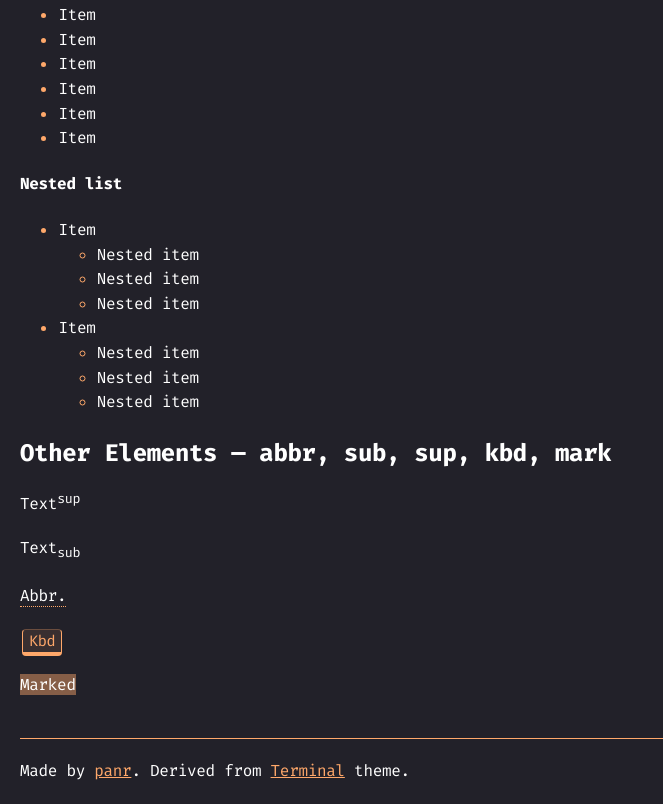
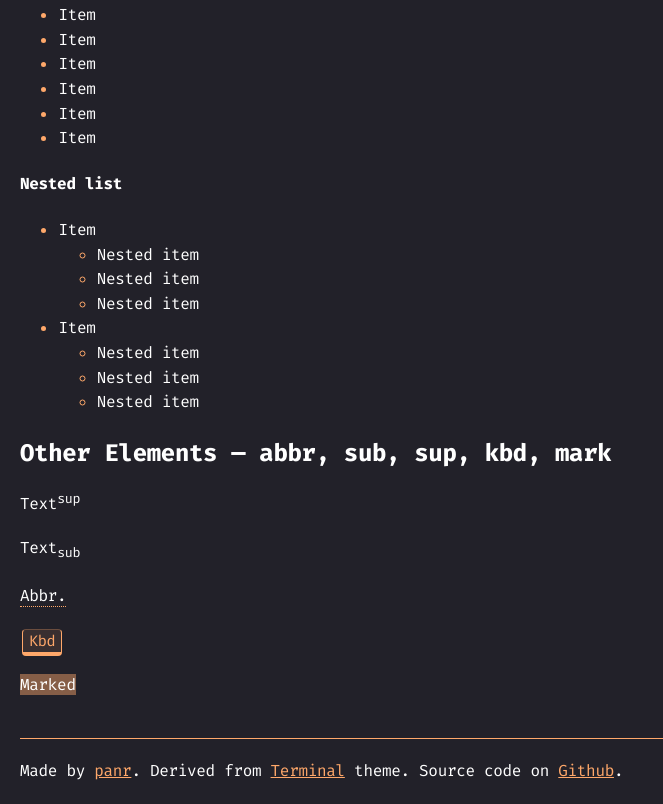
Before and after one commit to panr/terminal-css, a plain HTML site: page index.html in a window 1280 px wide. Shown: the part 2570-3374 px from the top of the page, without its empty margins (0-663 px from the left). Drawn offline with Linux system fonts and the light colour scheme.

Commit message:
update website

```diff
--- a/index.html
+++ b/index.html
@@ -239,7 +239,7 @@
 	</main>
 
 	<footer style="border-top: 1px solid var(--accent); margin-top: 40px; padding-top: 20px;">
-		Made by <a href="https://radoslawkoziel.pl" target="_blank">panr</a>. Derived from <a href="https://github.com/panr/hugo-theme-terminal" target="_blank">Terminal</a> theme.
+		Made by <a href="https://radoslawkoziel.pl" target="_blank">panr</a>. Derived from <a href="https://github.com/panr/hugo-theme-terminal" target="_blank">Terminal</a> theme. Source code on <a href="https://github.com/panr/terminal-css/" target="_blank">Github</a>.
 	</footer>
 
 	<script>
```
